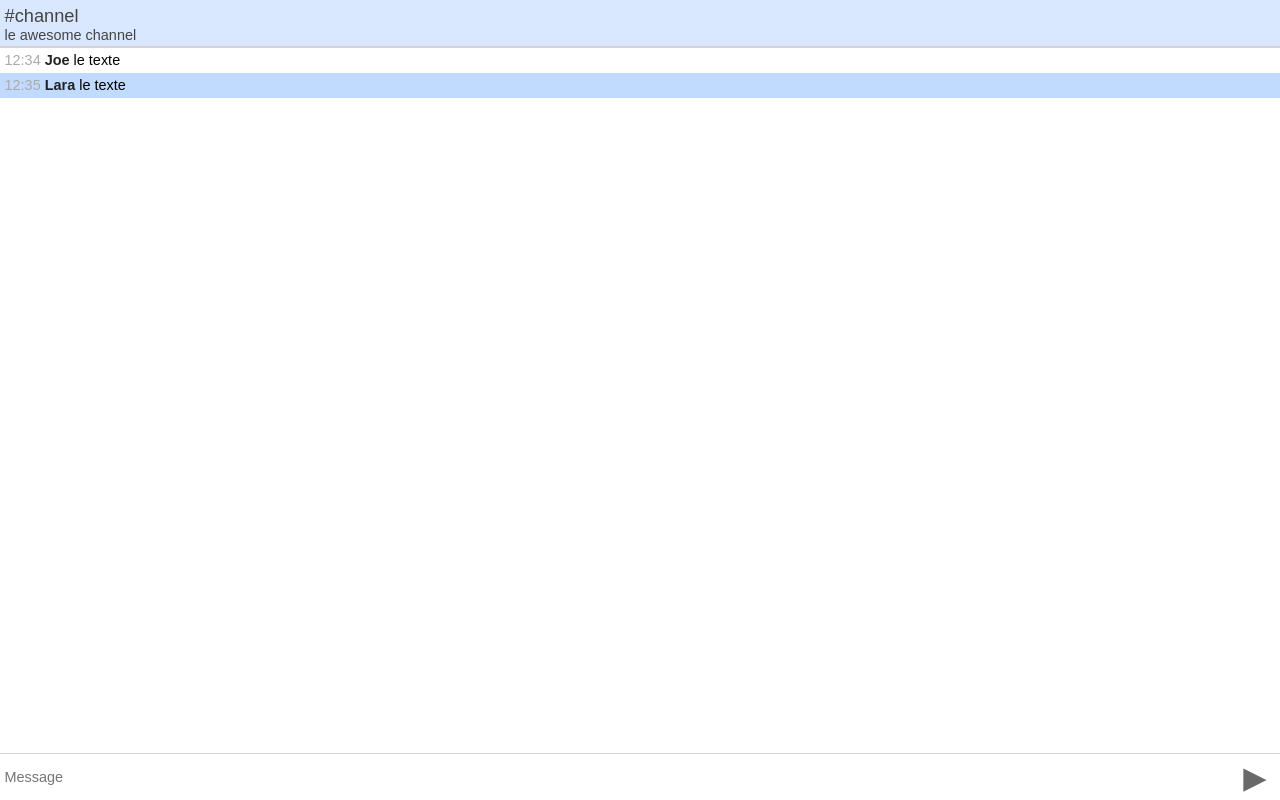
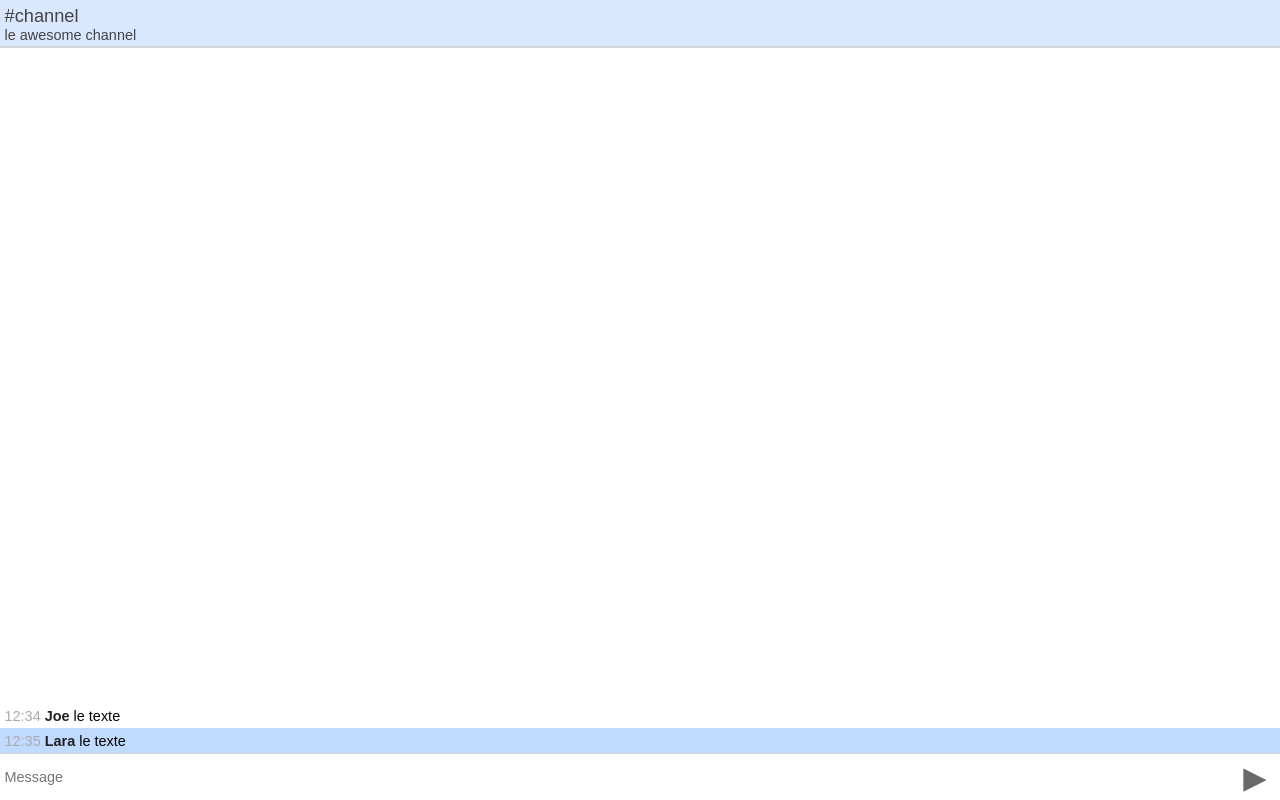
Before and after one commit to jankeromnes/irc, a plain HTML site: page index.html in a window 1280 px wide. Drawn offline with Linux system fonts and the light colour scheme.

Commit message:
demonstrate that css is broken

```diff
--- a/index.html
+++ b/index.html
@@ -35,11 +35,13 @@ html, body, div, input {
   display: flex;
   flex: 1;
   flex-direction: column;
-  overflow-y: auto
+  justify-content: flex-end;
+  overflow-y: auto;
 }
 #content > .message {
   margin: 0;
   padding: 0.3rem;
+  flex-shrink: 0;
 }
 #content > .message.self {
   background-color: #e2edff;
```
